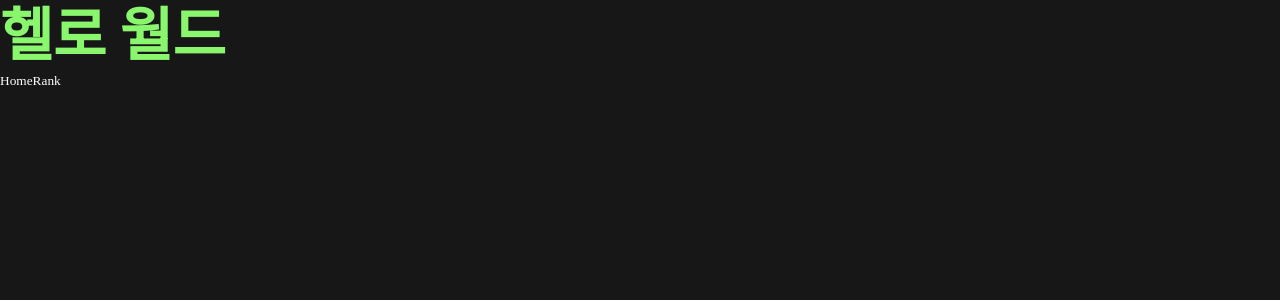
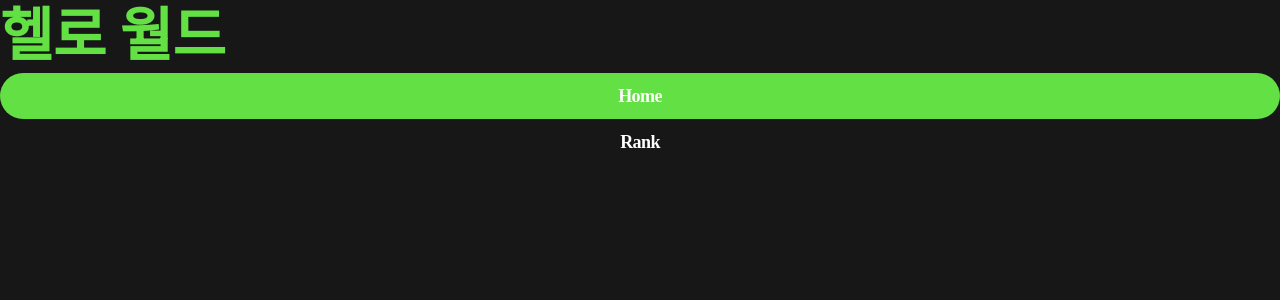
Before and after one commit to threeehouse/trash-can, a Next.js app: page /home in a window 1280 px wide. Shown: the top 300 px of the page. Built offline with nearby package versions, Linux system fonts and the light colour scheme; a web font is replaced by a local one.

Commit message:
버튼 토큰 테스트, primary컬러 토큰 재정의

```diff
--- a/src/components/Button/index.tsx
+++ b/src/components/Button/index.tsx
@@ -111,17 +111,11 @@ const StyledButton = styled('button')<{
       background: ${BUTTON_COLOR[disabled ? 'disabled' : 'normal'][buttontype]};
       width: ${width ? `${width}px` : '100%'};
       height: ${BUTTON_HEIGHT[size]};
-      border: ${buttontype !== 'ghost' ? 'none' : '1px solid #A5A5A5'};
+      border: 'none';
       color: ${BUTTOON_TEXT_COLOR[buttontype]};
     `;
   }}
   &:hover {
     background: ${({ buttontype }) => BUTTON_COLOR.hover[buttontype]} !important;
   }
-
-  &:focus {
-    border: none !important;
-    outline: none !important;
-    box-shadow: none !important;
-  }
 `;
--- a/src/components/Navigation/index.tsx
+++ b/src/components/Navigation/index.tsx
@@ -1,8 +1,10 @@
+import { Button } from '../Button';
+
 export function Navigation() {
   return (
     <div>
-      <button>Home</button>
-      <button>Rank</button>
+      <Button type="primary">Home</Button>
+      <Button type="ghost">Rank</Button>
     </div>
   );
 }
--- a/src/theme/color.ts
+++ b/src/theme/color.ts
@@ -1,7 +1,7 @@
 export const colors = {
-  primary: '#89F66E',
-  primary_press: '#E96C12',
-  primary_opacity: '#744320',
+  primary: '#63e043',
+  primary_press: '#4cb830',
+  primary_opacity: '#71916a',
   danger: '#EB4852',
   danger_press: '#C63135',
   success: '#39D878',
```
